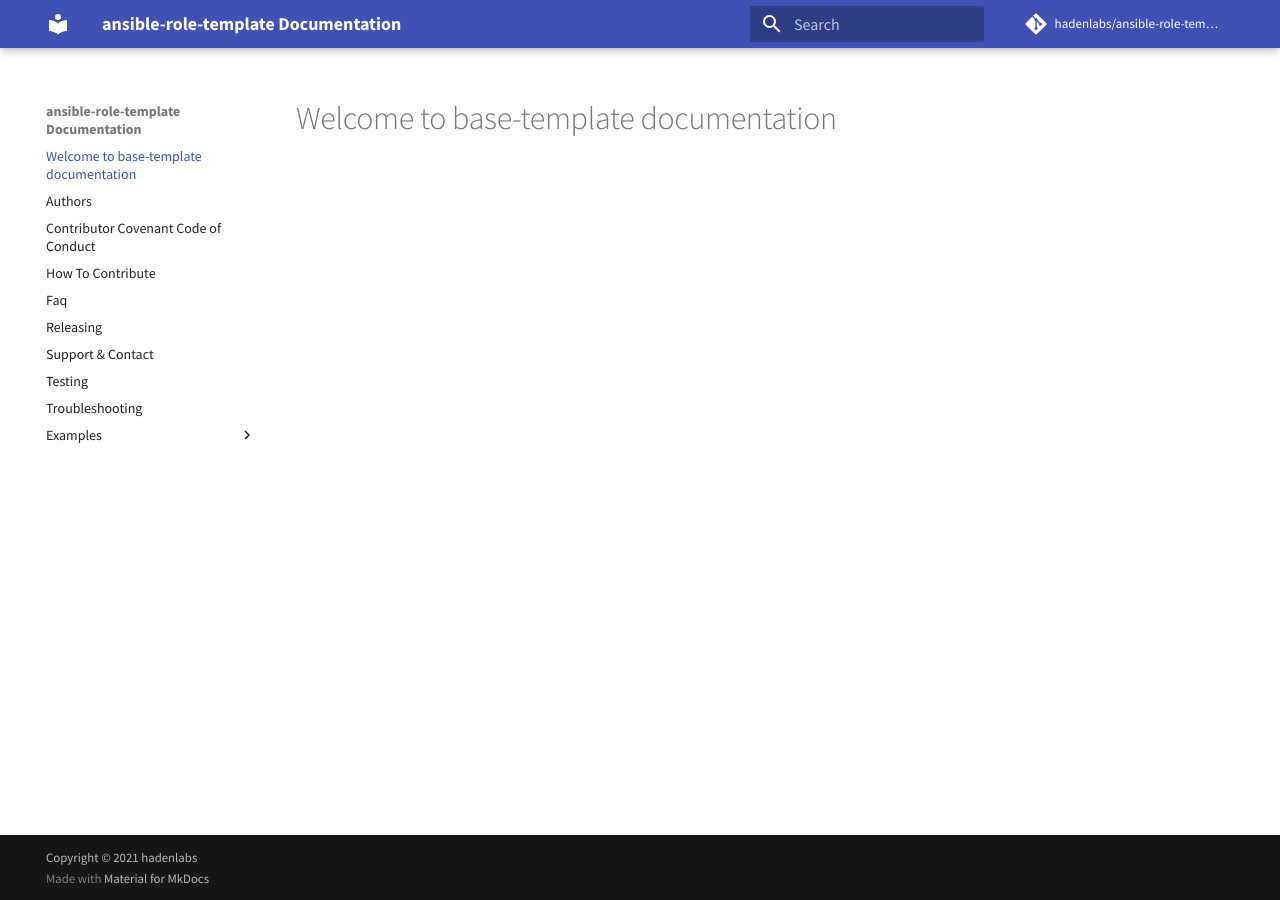
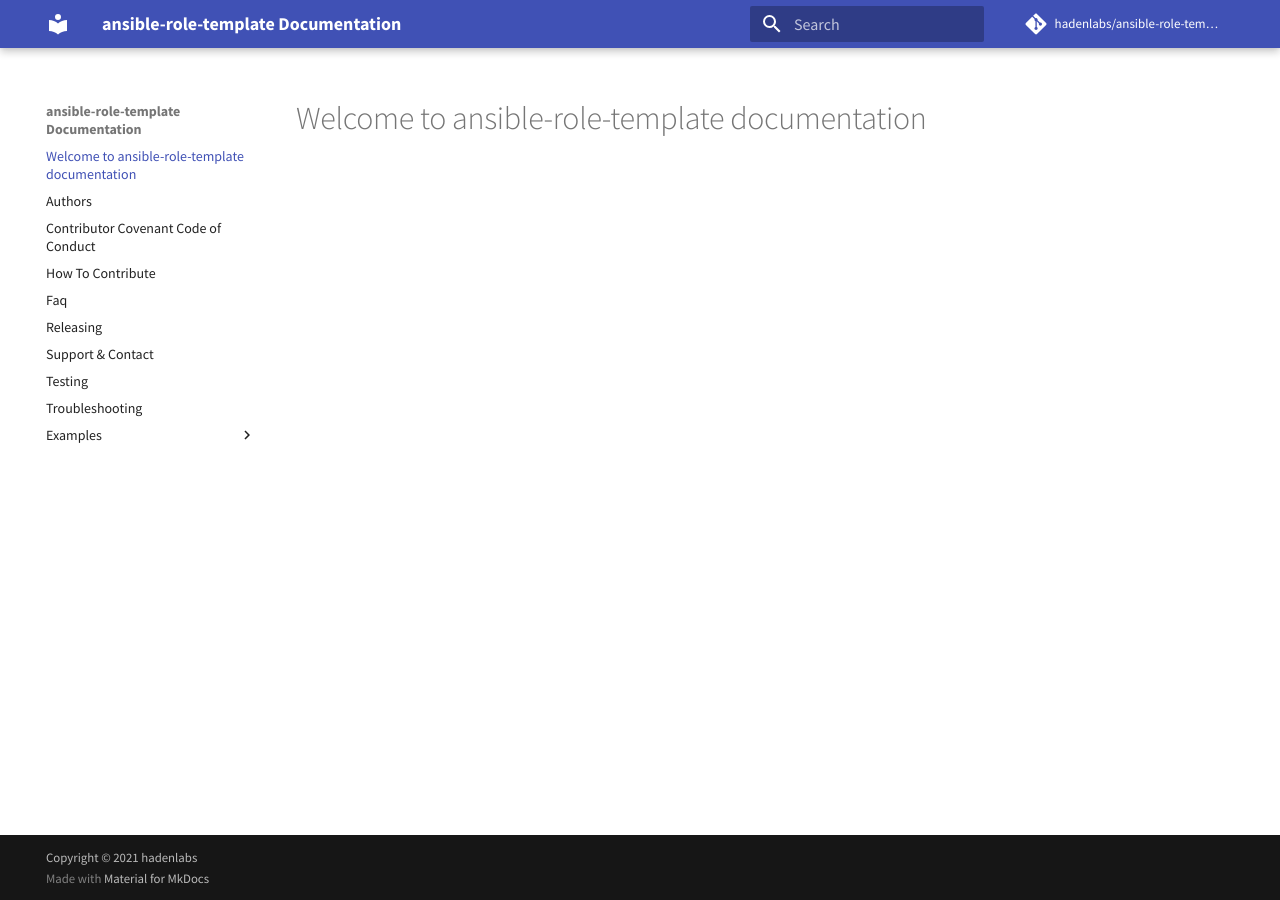
Before and after one commit to hadenlabs/ansible-role-template, an MkDocs documentation site: the page built from docs/index.md, in a window 1280 px wide. Built offline with MkDocs 1.6.1 and Material for MkDocs 9.7.7, drawn with Linux system fonts in a browser that asks for light colours; comment, search, counter and statistics services are not loaded.

Commit message:
docs: implement documentation project (#1)

```diff
--- a/docs/index.md
+++ b/docs/index.md
@@ -1 +1 @@
-# Welcome to base-template documentation
+# Welcome to ansible-role-template documentation
--- a/docs/releasing.md
+++ b/docs/releasing.md
@@ -2,7 +2,7 @@
 
 ## Bump a new version
 
-Make a new version of base-template in the following steps:
+Make a new version of ansible-role-template in the following steps:
 
 - Make sure everything is commit to github.com.
 - Update `CHANGELOG.md` with the next version.
```
Also changed, not shown: docs/contributing.md (+4 -4 lines).
